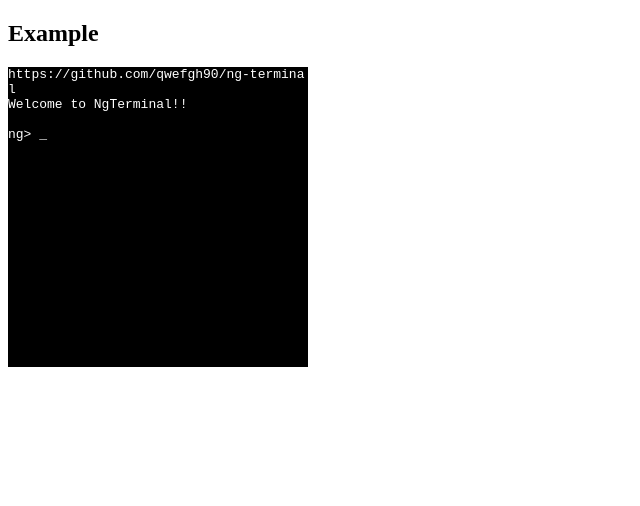
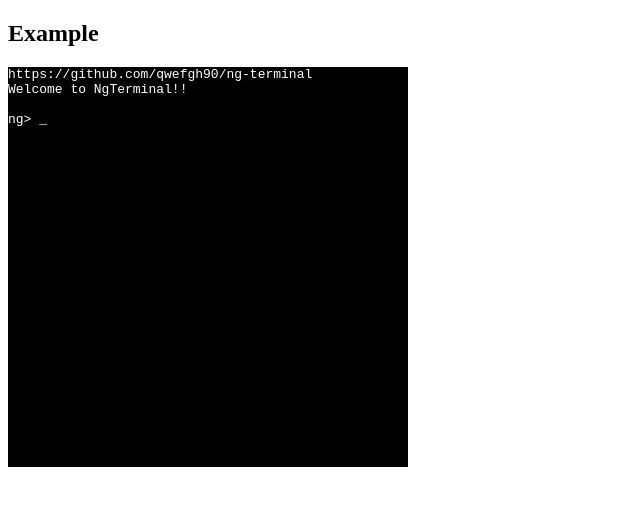
Before and after one commit to qwefgh90/ng-terminal, an Angular app: page / in a window 1280 px wide. Shown: the top 506 px of the page, without its empty margins (0-640 px from the left). Built offline with nearby package versions, Linux system fonts and the light colour scheme.

Commit message:
1) Both width and height of component are 100%

```diff
--- a/src/app/example/example.component.css
+++ b/src/app/example/example.component.css
@@ -0,0 +1,4 @@
+div{
+    width: 400px;
+    height: 400px;
+}
--- a/src/app/example/example.component.html
+++ b/src/app/example/example.component.html
@@ -1,5 +1,7 @@
 <h2>
   Example
 </h2>
-<ng-terminal (onInit)="onInit($event)" (onNext)="onNext($event)">
-</ng-terminal>
+<div>
+  <ng-terminal (onInit)="onInit($event)" (onNext)="onNext($event)">
+  </ng-terminal>
+</div>
--- a/src/app/modules/ng-terminal/ng-terminal.component.css
+++ b/src/app/modules/ng-terminal/ng-terminal.component.css
@@ -5,10 +5,10 @@
 
 .terminal-view-port{
     background-color: black;
-    height: 300px;
-    width: 300px;
     overflow-y: auto;
     overflow-wrap: break-word;
+    width: 100%;
+    height: 100%;
 }
 
 .typing-unit{
--- a/src/app/modules/ng-terminal/ng-terminal.component.html
+++ b/src/app/modules/ng-terminal/ng-terminal.component.html
@@ -1,5 +1,5 @@
 <div #terminalViewPort (window:keydown)="onKeyDown($event)" class="terminal-view-port" (focus)="onViewPortFocus('focus')" tabindex="-1">
-  <div #terminalCanvas class="terminal-canvas">
+  <div #terminalCanvas class="terminal-canvas" >
     <div class="typing-unit" *ngFor="let block of blockList">
       <br *ngIf="block.prompt == '' && block.text == ''"/>
       <pre class="prompt" *ngIf="block.prompt != ''">{{block.prompt}} </pre><pre class="text" *ngIf="block.text != ''">{{block.text}}</pre>
--- a/src/app/modules/ng-terminal/ng-terminal.component.ts
+++ b/src/app/modules/ng-terminal/ng-terminal.component.ts
@@ -1,4 +1,4 @@
-import { Component, OnInit, Input, ViewChild, Output, EventEmitter } from '@angular/core';
+import { Component, OnInit, OnChanges, Input, ViewChild, Output, EventEmitter } from '@angular/core';
 import {
     trigger,
     state,
@@ -27,7 +27,7 @@ import { ElementRef, Renderer2 } from '@angular/core';
         ])
     ]
 })
-export class NgTerminalComponent implements OnInit {
+export class NgTerminalComponent implements OnInit, OnChanges {
     private cursorState: string = 'active'; //active or inactive(visible or invisable)
     private prompt: string = "";
     private userInput: string = "";
@@ -51,6 +51,9 @@ export class NgTerminalComponent implements OnInit {
     ngOnInit() {
         let disposible = new Disposible(undefined, this.messageSubject);
         this.onInit.emit(disposible);
+    }
+
+    ngOnChanges() {
     }
 
     private onKeyDown($event) {
```
Also changed, not shown: src/styles.css (line endings or trailing spaces).
